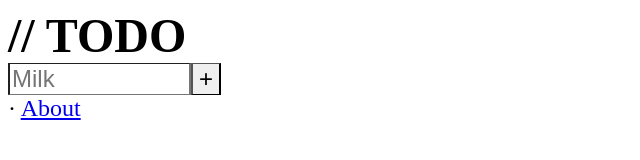
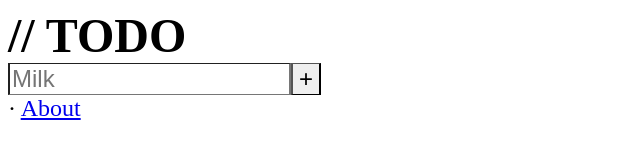
Before and after one commit to jpj/todo-js, a plain HTML site: page index.html in a window 1280 px wide. Shown: the whole page, without its empty margins (0-640 px from the left). Drawn offline with Linux system fonts and the light colour scheme.

Commit message:
Typo, should be 2

```diff
--- a/index.html
+++ b/index.html
@@ -25,7 +25,7 @@
     }
 
     input[type=text] {
-      width: 175px;
+      width: 275px;
     }
 
     #todo-name,
```
